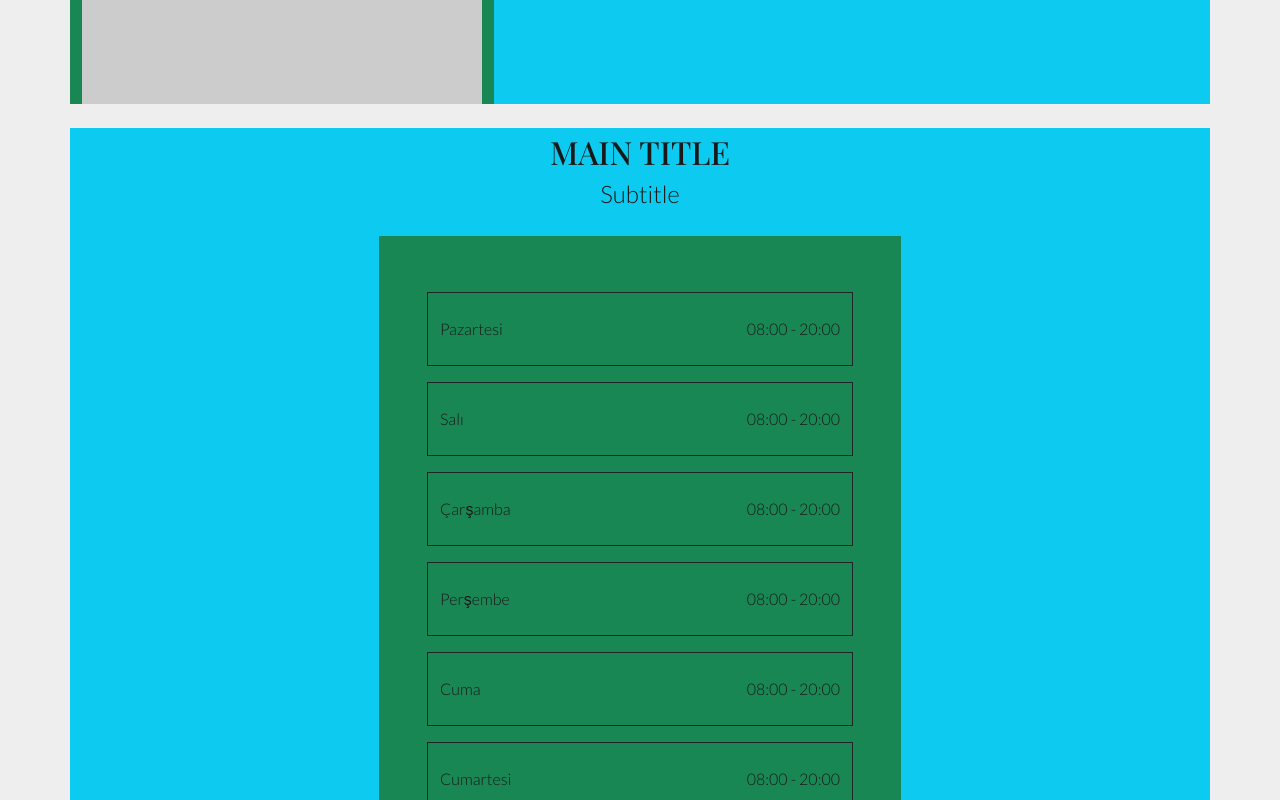
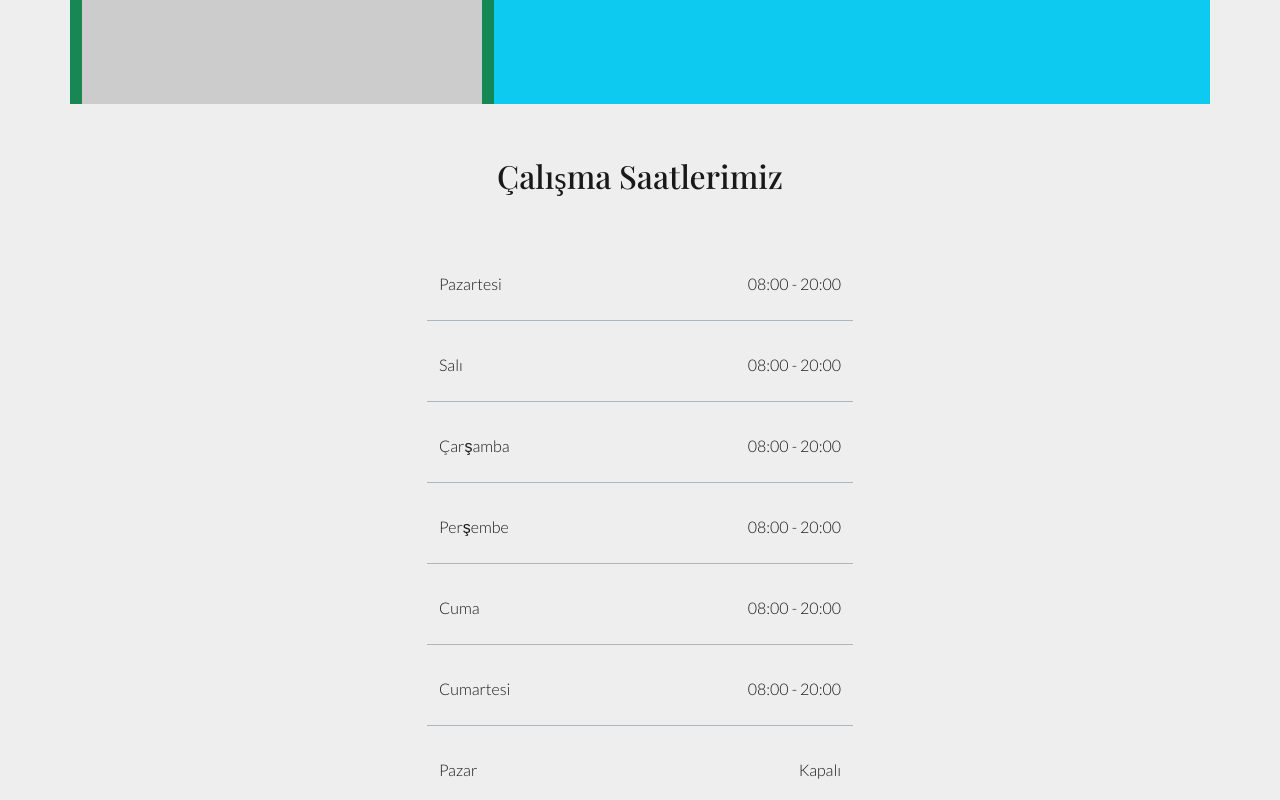
Before and after one commit to bora-sen/kuaforkadir-com-react, a React (Vite) app: page / in a window 1280 px wide. Shown: the part 1320-2120 px from the top of the page. Built offline with nearby package versions, Linux system fonts and the light colour scheme; a web font is replaced by a local one.

Commit message:
Update new title && change working hours list ui

```diff
--- a/src/components/WorkingHours.jsx
+++ b/src/components/WorkingHours.jsx
@@ -3,15 +3,14 @@ import React from "react"
 function WorkingHours() {
   const Days = ["Pazartesi", "Salı", "Çarşamba", "Perşembe", "Cuma", "Cumartesi", "Pazar"]
   return (
-    <div className="container bg-info px-5">
-      <div className="row text-center mb-4">
-        <span className="fs-2 font-display">MAIN TITLE</span>
-        <span className="fs-4">Subtitle</span>
+    <div className="container px-5">
+      <div className="row text-center mt-5">
+        <span className="fs-2 font-display">Çalışma Saatlerimiz</span>
       </div>
 
-      <div className="row bg-success p-5 w-50 mx-auto">
+      <div className="row p-5 w-50 mx-auto">
         {Days.map((day, index) => (
-          <div key={index} className="py-4 border border-dark working-hour-item my-2">
+          <div key={index} className="py-4 border-bottom border-dark-subtle working-hour-item mb-2">
             <div className="d-flex justify-content-between align-items-center w-100">
               <span>{day}</span>
               <span>{(day == "Pazar") ? "Kapalı" : "08:00 - 20:00"}</span>
```
